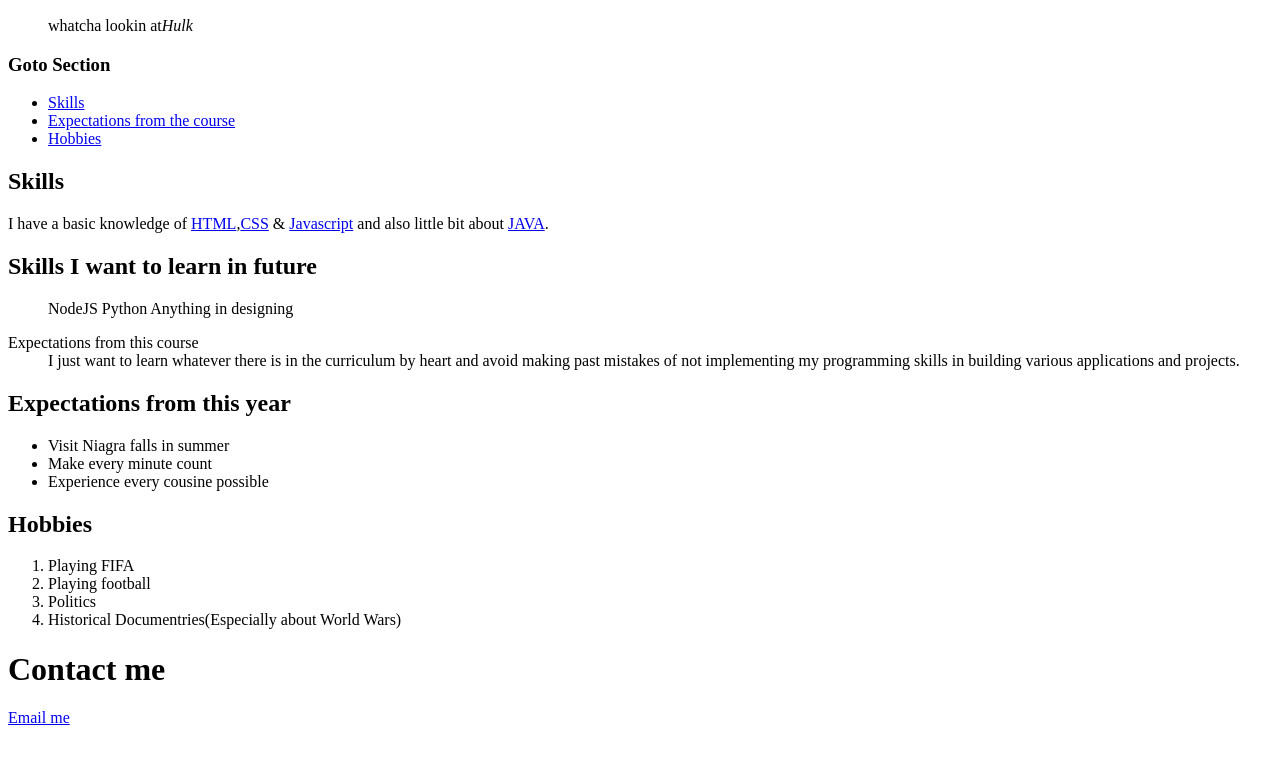
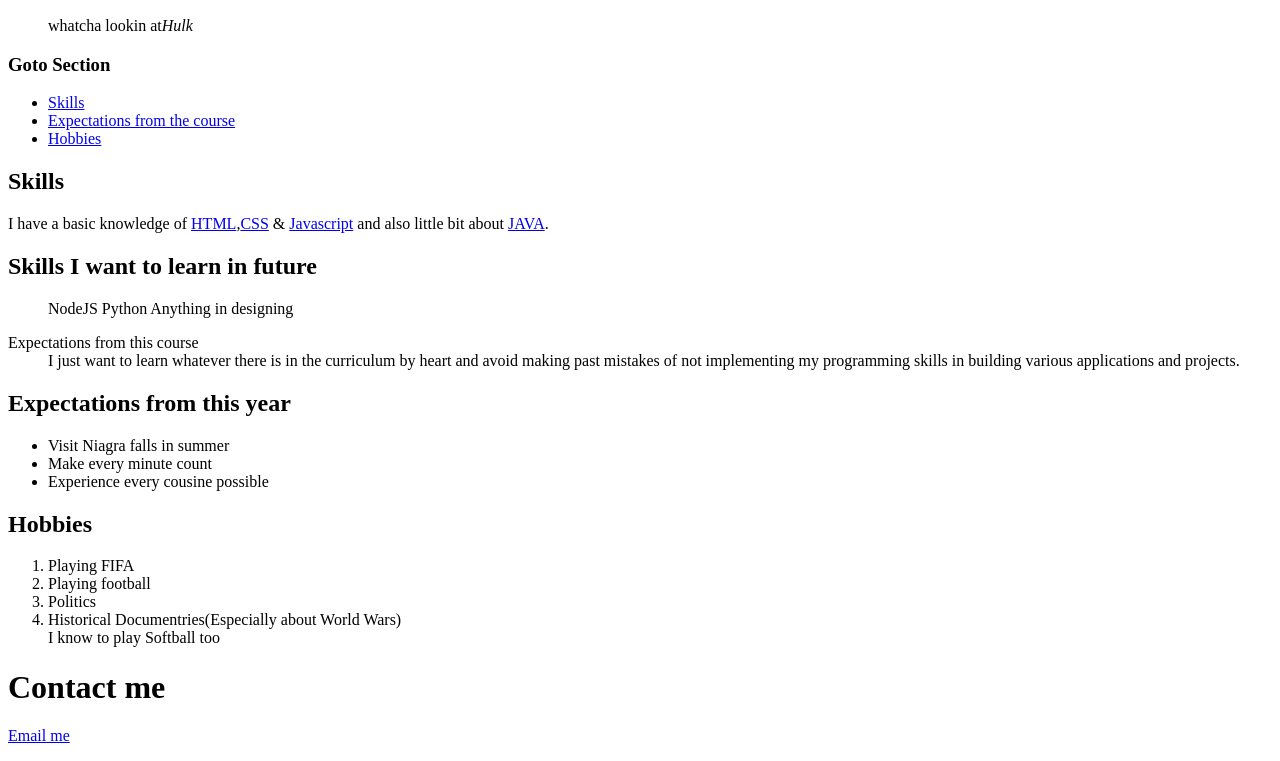
Before and after one commit to manna84/my-bio, a plain HTML site: page index.html in a window 1280 px wide. Shown: the part 464-1225 px from the top of the page. Drawn offline with Linux system fonts and the light colour scheme.

Commit message:
added aside

```diff
--- a/index.html
+++ b/index.html
@@ -54,6 +54,7 @@
                 <li>Playing football</li>
                 <li>Politics</li>
                 <li>Historical Documentries(Especially about World Wars)</li>
+                <aside>I know to play Softball too</aside>
             </ol>
         </section>
 
```
